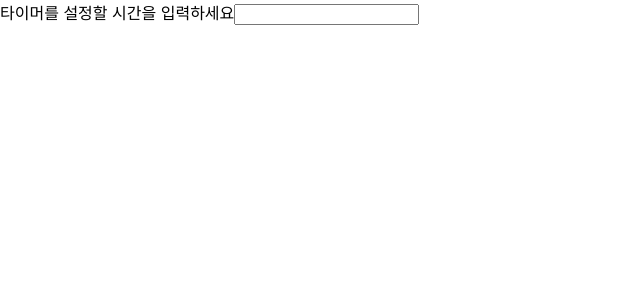
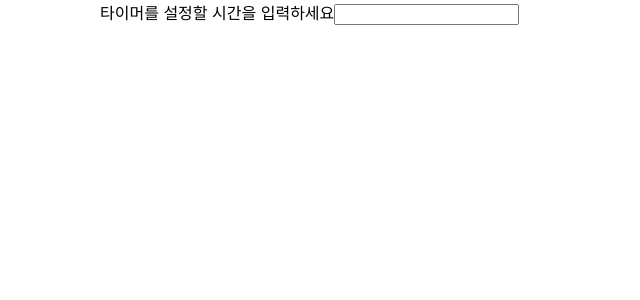
Before and after one commit to seoyeom542/deongmodoro, a React (Create React App) app: page / in a window 1280 px wide. Shown: the top 300 px of the page, without its empty margins (0-640 px from the left). Built offline with nearby package versions, Linux system fonts and the light colour scheme.

Commit message:
index style 설정

```diff
--- a/src/index.js
+++ b/src/index.js
@@ -1,13 +1,16 @@
 import React from "react";
 import ReactDOM from "react-dom/client";
 import "./index.css";
+import IndexWrapper from "./index.style";
 import Timer from "./components/Timer";
 import reportWebVitals from "./reportWebVitals";
 
 const root = ReactDOM.createRoot(document.getElementById("root"));
 root.render(
   <React.StrictMode>
-    <Timer />
+    <IndexWrapper>
+      <Timer />
+    </IndexWrapper>
   </React.StrictMode>
 );
 
--- /dev/null
+++ b/src/index.style.js
@@ -0,0 +1,14 @@
+import styled from "@emotion/styled";
+import media from "./util/mediaQuery";
+
+console.log("index");
+const IndexStyle = styled("div")`
+  ${media.desktop} {
+    width: 1080px;
+    margin: 0 auto;
+  }
+  ${media.mobile} {
+    padding: 0 20px;
+  }
+`;
+export default IndexStyle;
```
